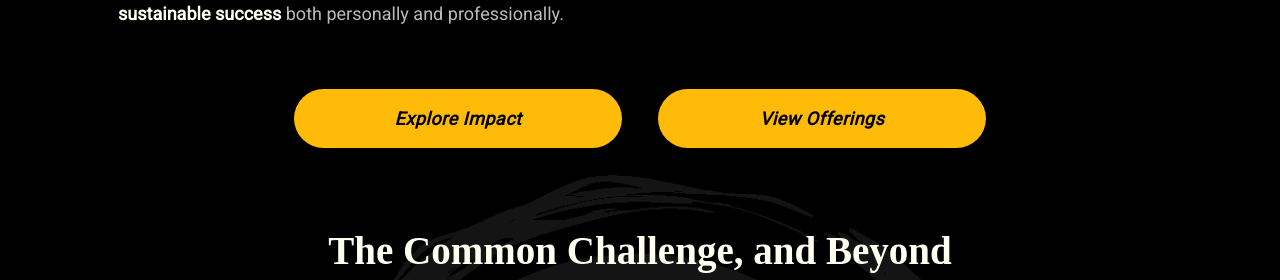
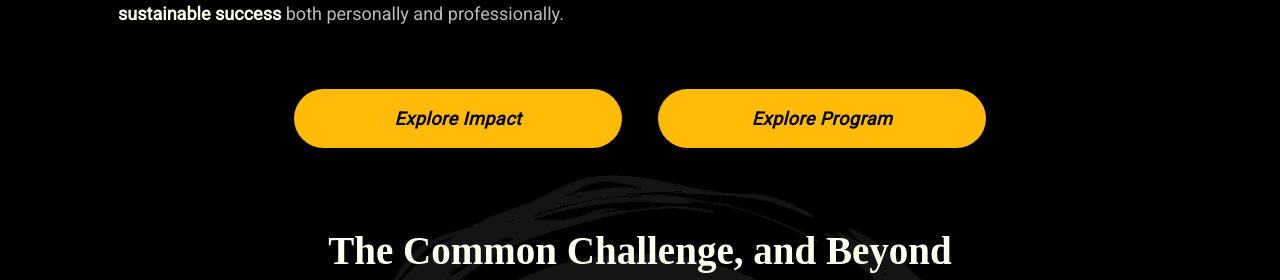
Before and after one commit to mindset-dojo/mindset-dojo.github.io, a Jekyll site: the page built from index.md, in a window 1280 px wide and 900 px high, scrolled down 955 px. Shown: the part 152-432 px from the top of the window. Built offline with Jekyll 4.4.1, drawn with Linux system fonts in a browser that asks for light colours; some web fonts are replaced.

Commit message:
Changed View Offerings Button to Explore Program button, and changed associated links in index.md.

```diff
--- a/index.md
+++ b/index.md
@@ -14,7 +14,7 @@ css_id: home
 <p>Unlike other programs that only focus on concepts, we emphasize the <strong>practical application</strong> of emotional intelligence in <strong>real time.</strong></p>
 <p>You’ll master emotions, lead with wisdom, and build authentic trust when it matters most. By honing these skills in high-pressure situations, you’ll foster <strong>better, more meaningful conversations</strong>, make <strong>wiser decisions</strong>, and create authentic connections that <strong>drive sustainable success</strong> both personally and professionally.</p>
 <div class="md-cta-group">
-    <a href="./impact">Explore Impact</a><a href="./offerings">View Offerings</a>
+    <a href="./impact">Explore Impact</a><a href="./program">Explore Program</a>
 </div>
 <h2>The Common Challenge, and Beyond</h2>
 <hr>
```
